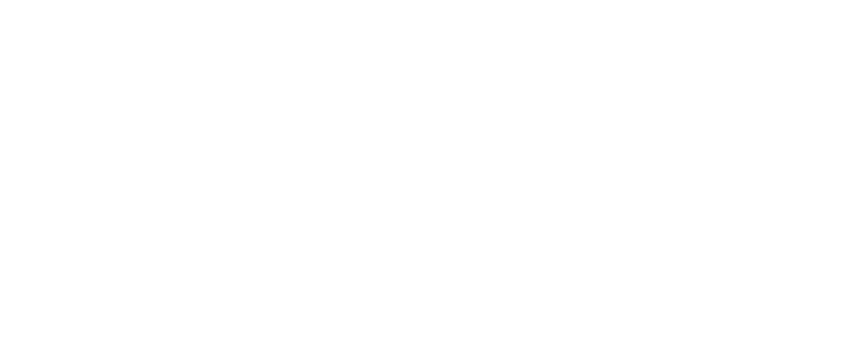
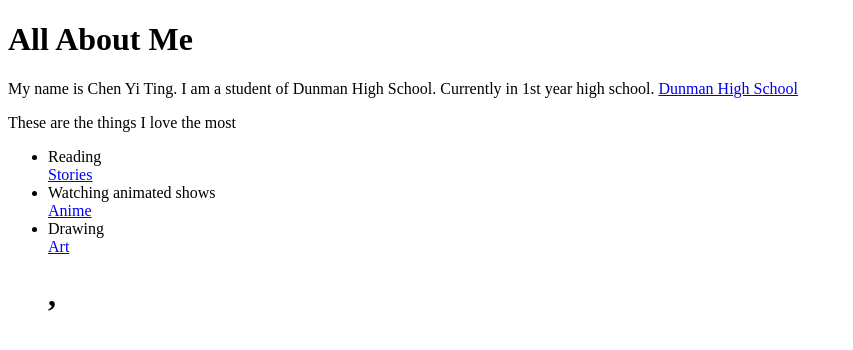
Before and after one commit to dhs17y1dchenyiting/dhs17y1dchenyiting.github.io, a plain HTML site: page index.html in a window 1280 px wide. Shown: the whole page, without its empty margins (0-853 px from the left). Drawn offline with Linux system fonts and the light colour scheme.

Commit message:
Update index.html

```diff
--- a/index.html
+++ b/index.html
@@ -1,12 +1,19 @@
 <!DOCTYPE HTML>
 <html>
 <body>
-<head>
-<title>
+  <h1>All About Me</h1>
+  <title>This is my website</title>
 <p>
+  My name is Chen Yi Ting. I am a student of Dunman High School. Currently in 1st year high school.
 <link>
-<a href…>
+<a href="www.dhs.sg">Dunman High School</a>
+<p>These are the things I love the most</p>
 <ul>
-<li>
+<li>Reading</li>
+<a href="https://archiveofourown.org/">Stories</a>
+<li>Watching animated shows</li>
+<a href="kissanime.ru">Anime</a>
+<li>Drawing</li>
+<a href="https://quickdraw.withgoogle.com/">Art</a>
 <img src>
 <h1>, <h2>
```
